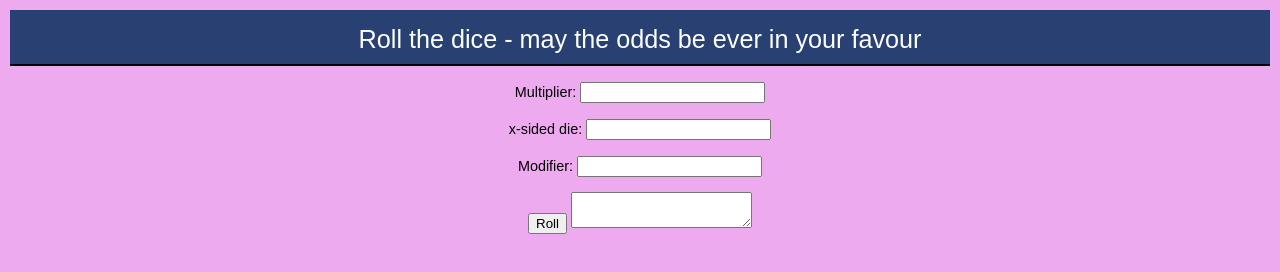
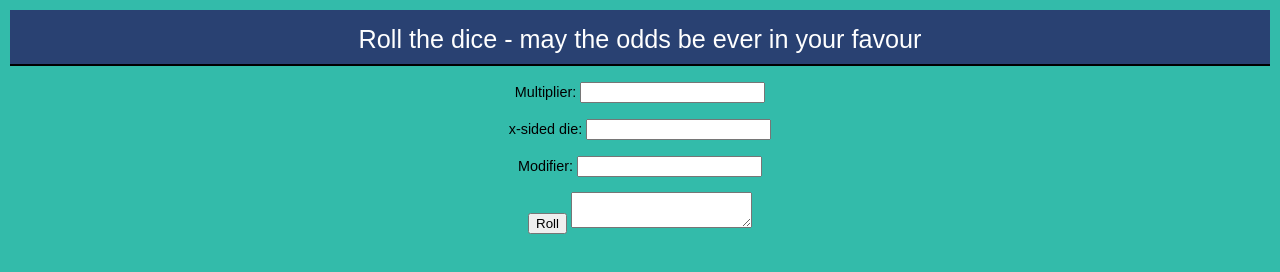
Before and after one commit to vc13837/training, a website: page app_nodejs_dnd/src/frontend/index.html in a window 1280 px wide. Drawn offline with Linux system fonts and the light colour scheme.

Commit message:
testing CI on jenkins

```diff
--- a/app_nodejs_dnd/src/frontend/index.html
+++ b/app_nodejs_dnd/src/frontend/index.html
@@ -3,7 +3,7 @@
         <title>DnD Dice</title>
         <style type="text/css">
             body {
-                background-color: #eae;
+                background-color: #3ba;
 		            text-align: center;
                 color: #000;
                 font-size: 0.9em;
```
